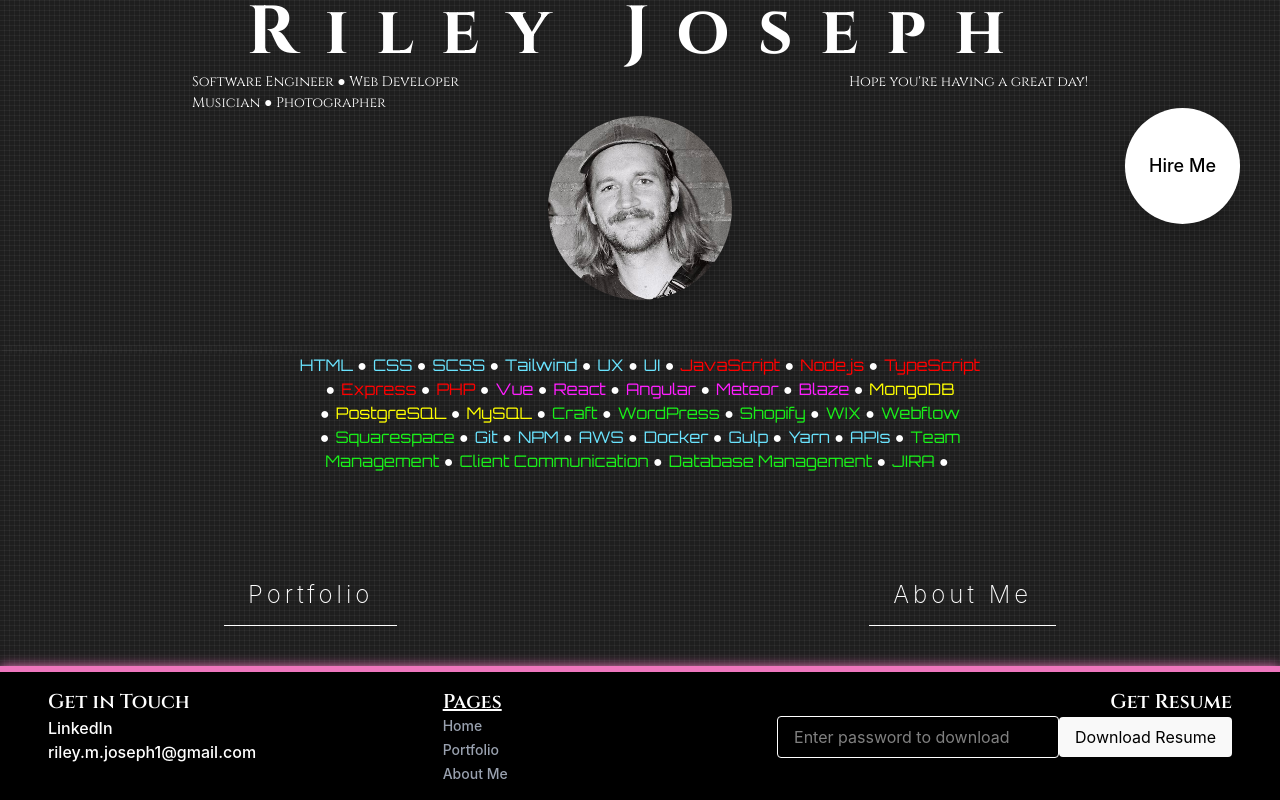
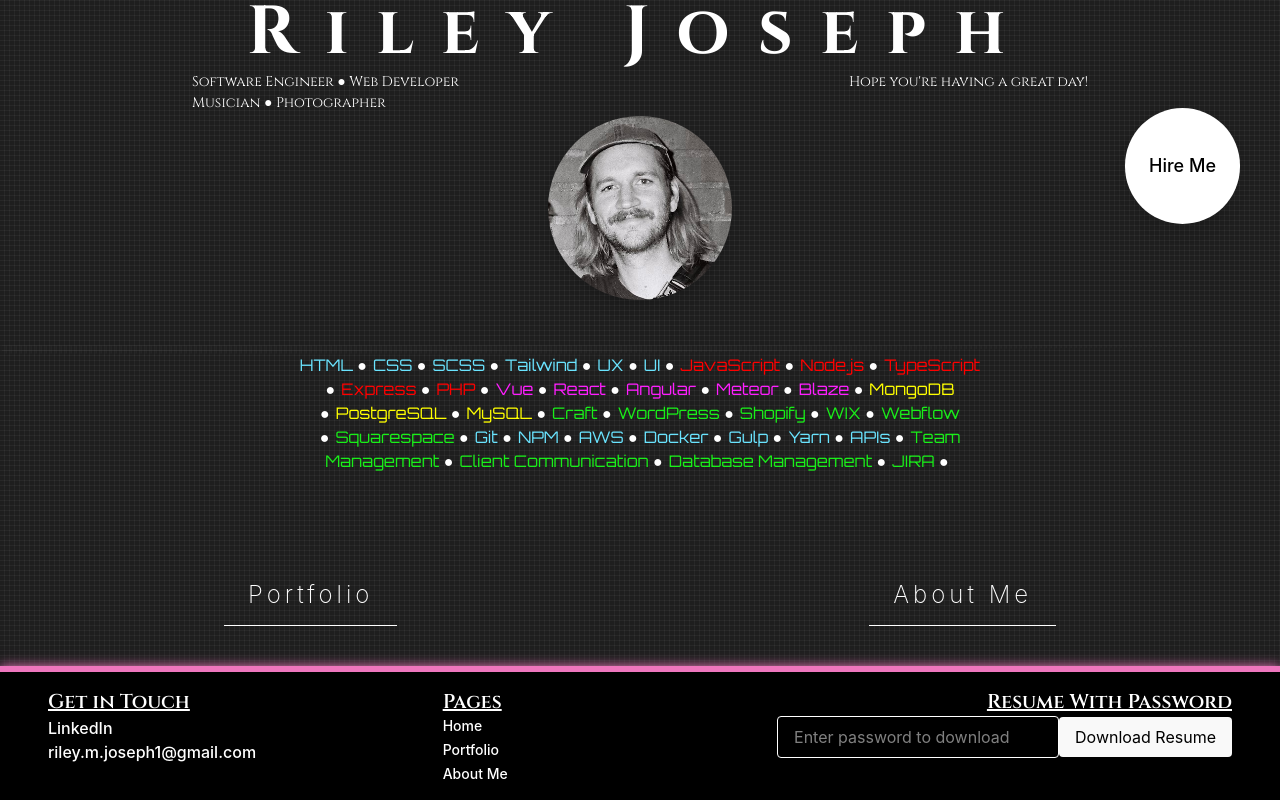
Before and after one commit to RileyJoseph/riley-joseph, a React (Vite) app: page / in a window 1280 px wide. Shown: the part 234-1034 px from the top of the page. Built offline with nearby package versions, Linux system fonts and the light colour scheme; a web font is replaced by a local one.

Commit message:
footer styles

```diff
--- a/src/Footer.jsx
+++ b/src/Footer.jsx
@@ -25,7 +25,7 @@ const Footer = () => {
     <div className="footer-details w-full md:w-2/3 flex flex-col md:flex-row justify-between">
 
       <div className="w-full md:w-1/3 text-left">
-        <h2 className="text-xl font-semibold">Get in Touch</h2>
+        <h2 className="text-xl font-semibold underline">Get in Touch</h2>
         <a href="https://www.linkedin.com/in/rileymjoseph/"
            target="_blank"
            rel="noopener noreferrer"
@@ -38,7 +38,7 @@ const Footer = () => {
 
       <div className="w-full md:w-1/3 text-left">
         <h2 className="text-xl font-semibold underline">Pages</h2>
-        <ul className="text-sm text-gray-400 space-y-1 ">
+        <ul className="text-sm space-y-1 ">
           <li><a href="/" className="hover:underline">Home</a></li>
           <li><a href="/portfolio" className="hover:underline">Portfolio</a></li>
           <li><a href="/bio" className="hover:underline">About Me</a></li>
@@ -48,7 +48,7 @@ const Footer = () => {
     </div>
 
     <div className="footer-resume w-full md:w-2/3 flex flex-col items-start md:items-end mt-6 md:mt-0 inline-block text-right">
-      <h2 className="text-xl font-semibold">Get Resume</h2>
+      <h2 className="text-xl font-semibold underline">Resume With Password</h2>
       <input
         type="password"
         placeholder="Enter password to download"
```
